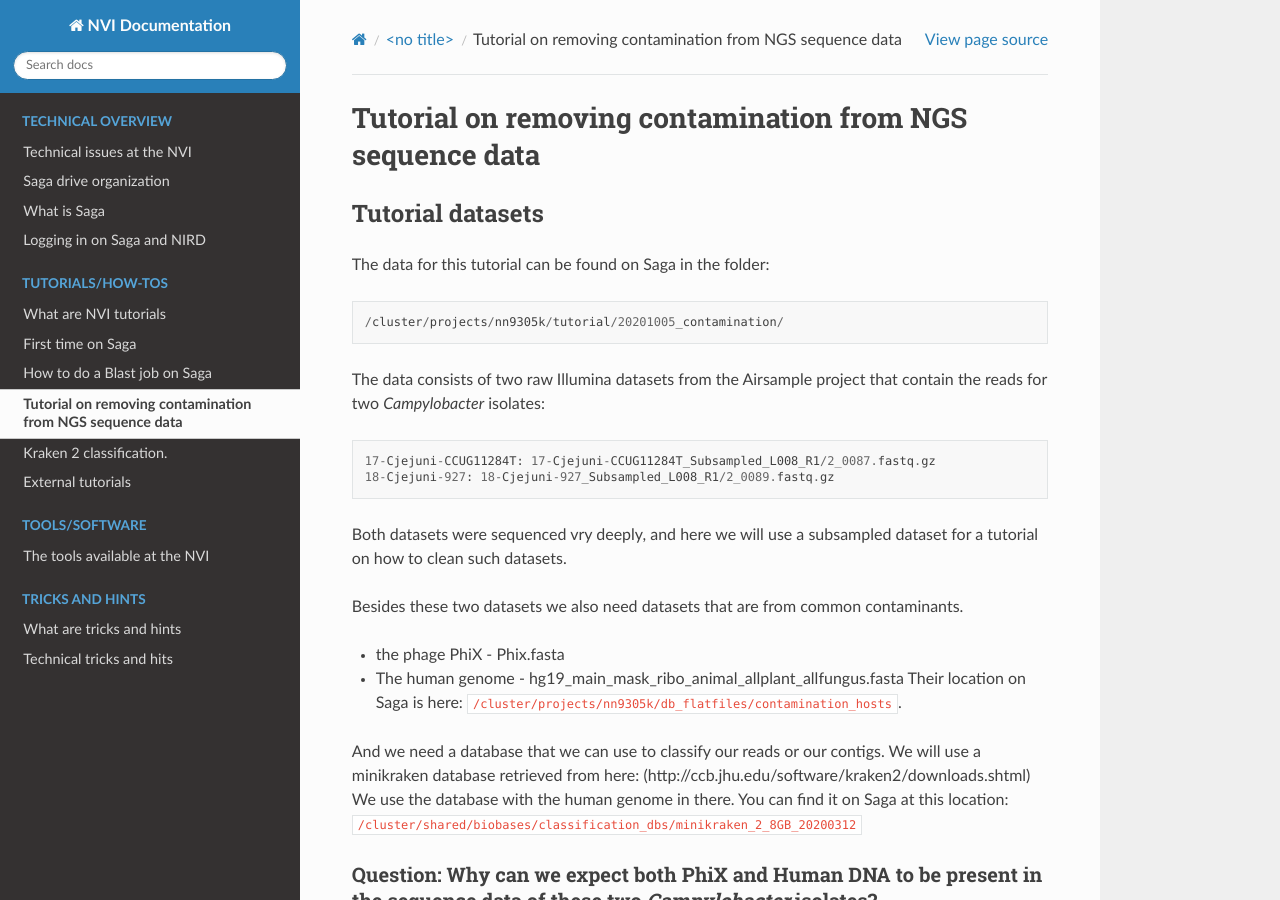
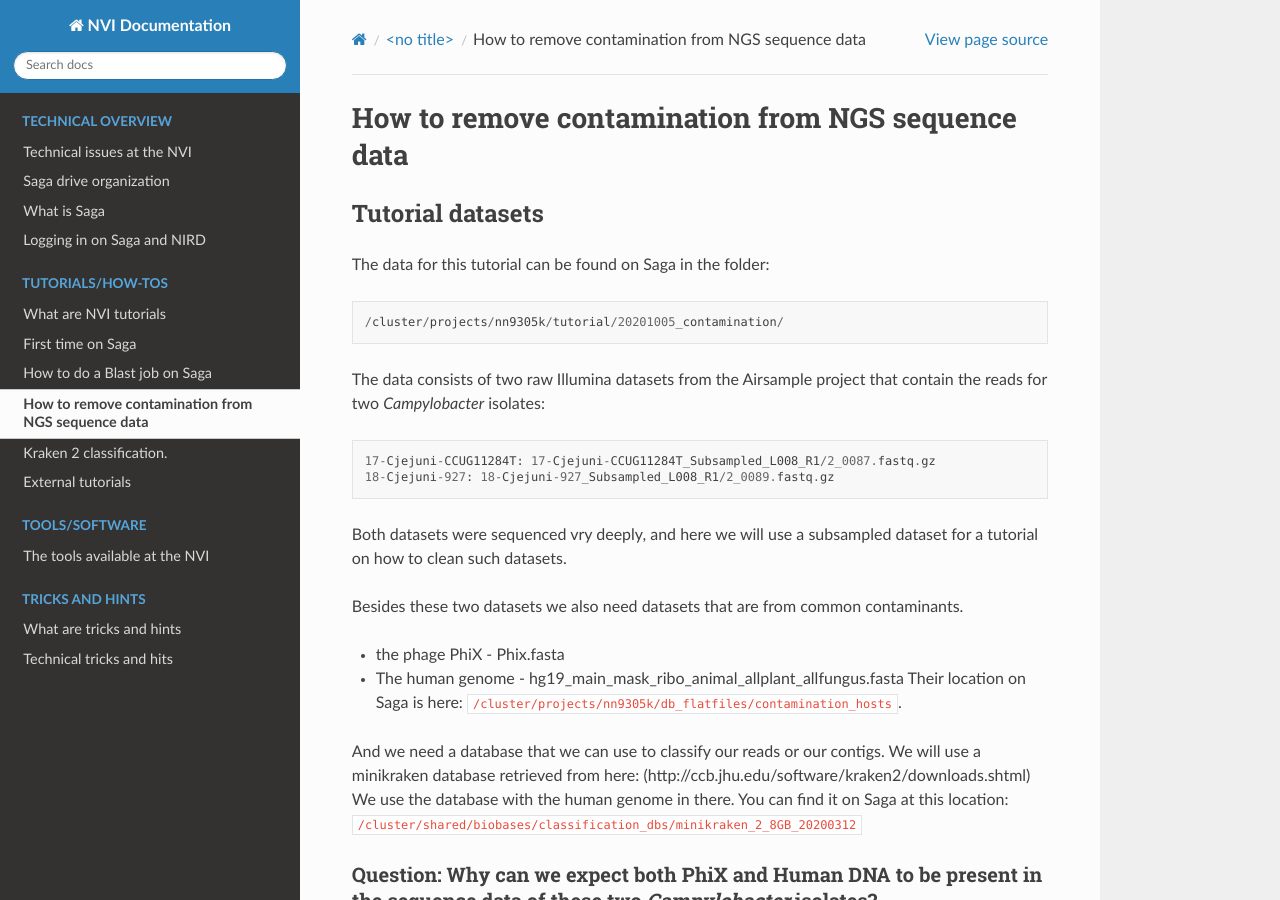
Before and after one commit to NorwegianVeterinaryInstitute/nvi-documentation, a Sphinx documentation site: the page built from docs/source/tutorials/contamination_NGS.md, in a window 1280 px wide and 900 px high. Built offline with Sphinx 7.4.7 and the Read the Docs theme 2.0.0, drawn with Linux system fonts in a browser that asks for light colours; pages that are not in the unit, such as notebooks, are missing from menus.

Commit message:
Changed the title

```diff
--- a/docs/source/tutorials/contamination_NGS.md
+++ b/docs/source/tutorials/contamination_NGS.md
@@ -1,4 +1,4 @@
-# Tutorial on removing contamination from NGS sequence data
+# How to remove contamination from NGS sequence data
 
 ## Tutorial datasets
 The data for this tutorial can be found on Saga in the folder:
```
